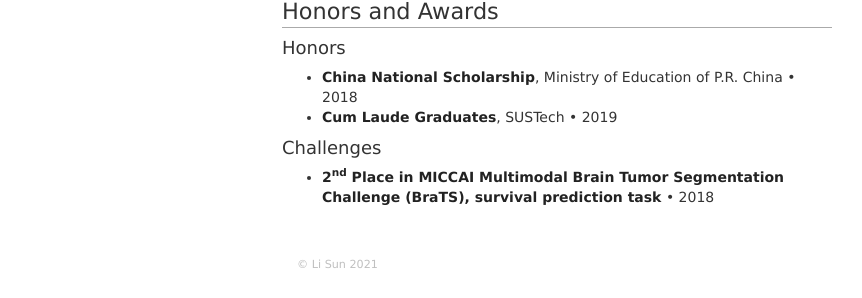
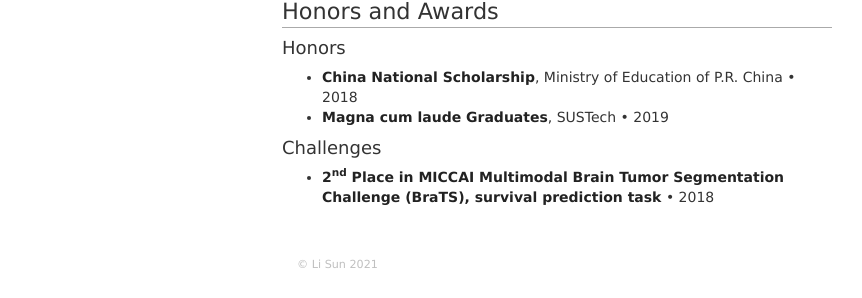
Before and after one commit to lisun-ai/lisun-ai.github.io, a Jekyll site: the page built from README.md, in a window 1280 px wide and 900 px high, scrolled down 798 px. Shown: the part 599-897 px from the top of the window, without its empty margins (208-1070 px from the left). Built offline with Jekyll 4.4.1, drawn with Linux system fonts in a browser that asks for light colours; our own code applies the rules of GitHub Pages for plain Markdown files.

Commit message:
Update default.html

```diff
--- a/_layouts/default.html
+++ b/_layouts/default.html
@@ -314,7 +314,7 @@
                 <h4>Honors</h4>
                     <ul>
                         <li><strong>China National Scholarship</strong>, Ministry of Education of P.R. China &bull; 2018 </li>
-                        <li><strong>Cum Laude Graduates</strong>, SUSTech &bull; 2019 </li>
+                        <li><strong>Magna cum laude Graduates</strong>, SUSTech &bull; 2019 </li>
 
                     </ul>
                 <h4>Challenges</h4>
```
